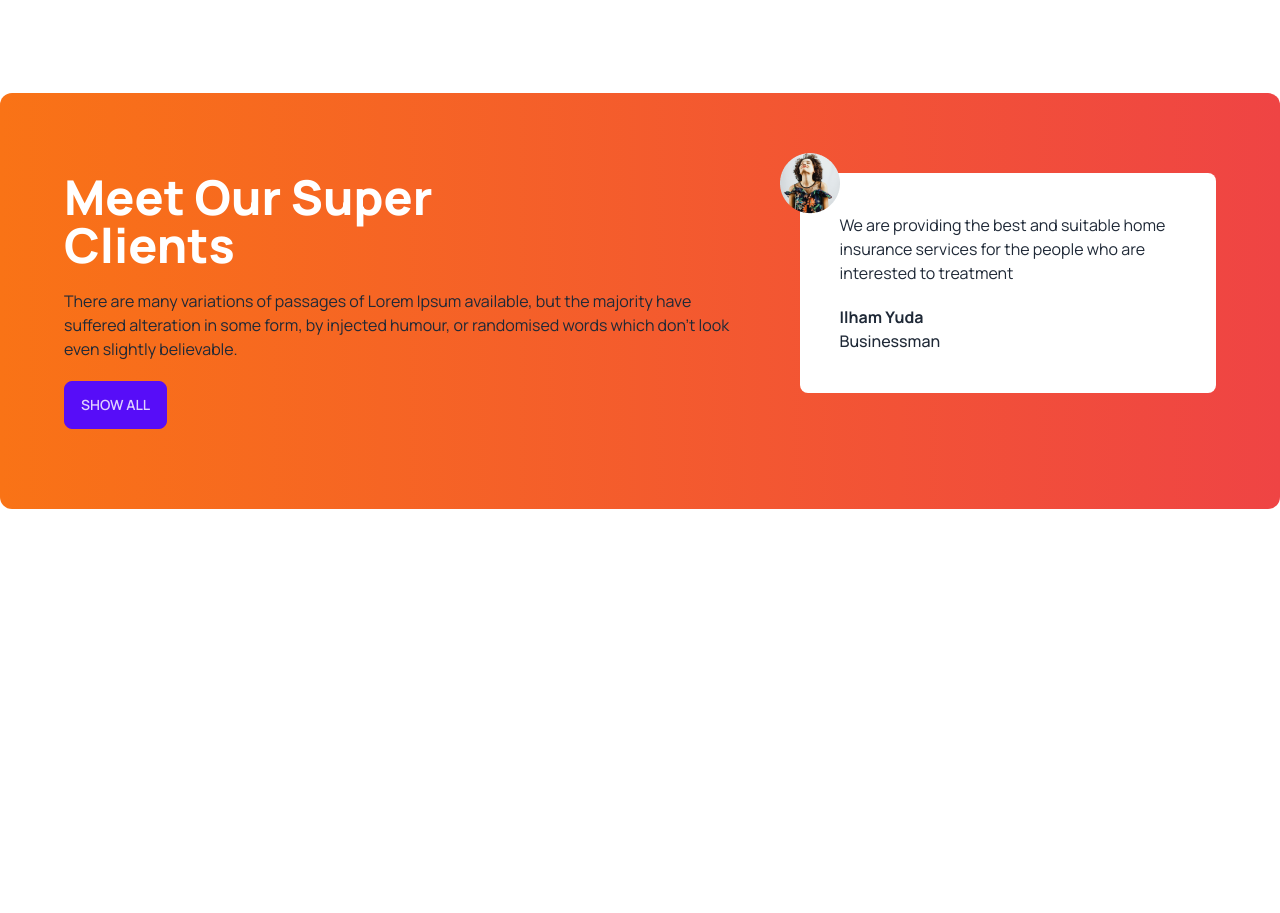
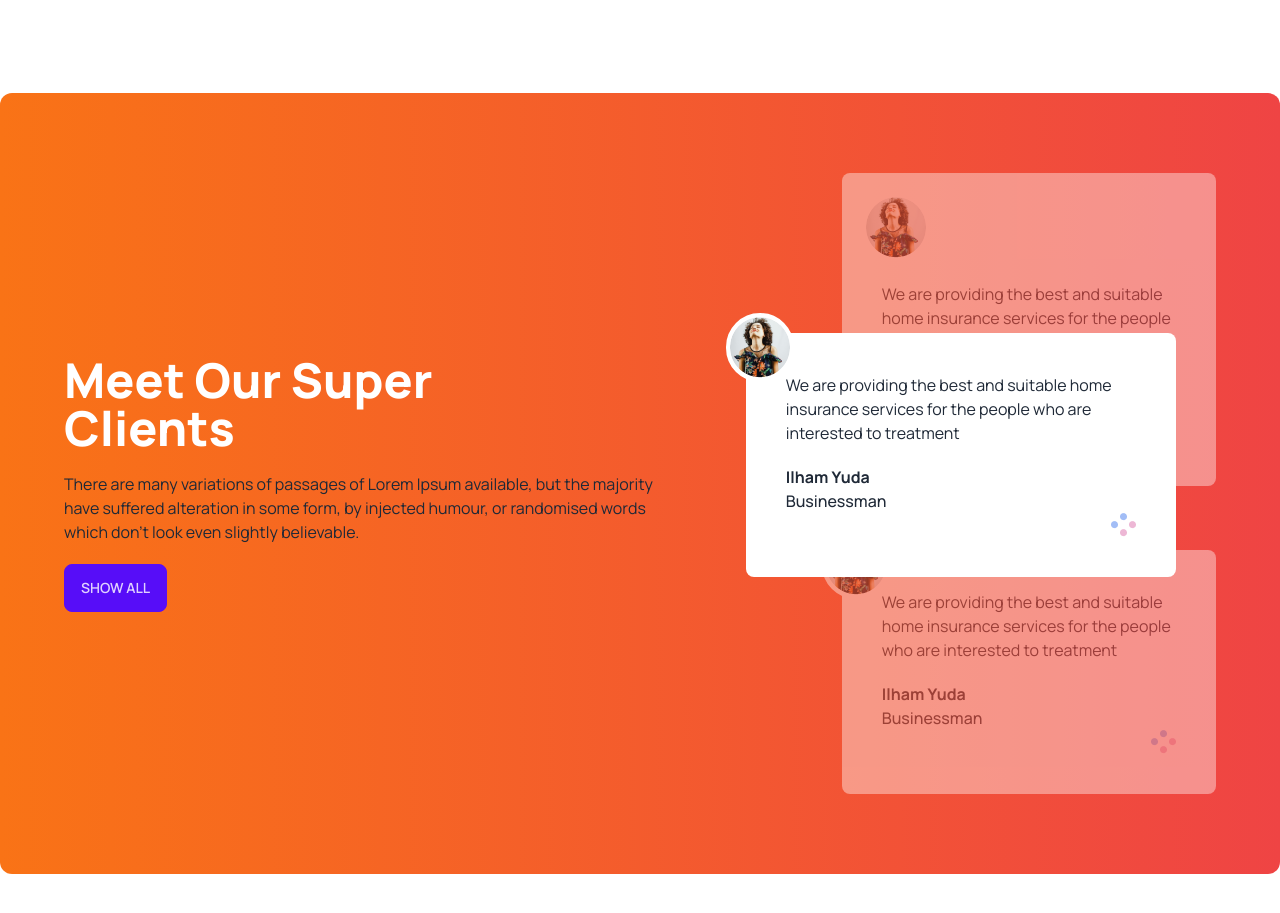
Before and after one commit to Jillurcf/tea-house-resources-m14, a plain HTML site: page index.html in a window 1280 px wide. Shown: the part 1774-2687 px from the top of the page. Before the commit the page ends 2379 px from the top, so only its background shows below. Drawn offline with nearby package versions, Linux system fonts and the light colour scheme.

Commit message:
meet our super client

```diff
--- a/index.html
+++ b/index.html
@@ -145,7 +145,8 @@
         </section>
         <!-- super client section -->
         <section
-            class="my-24 rounded-xl bg-gradient-to-r from-orange-500 to-red-500 px-16 py-20 flex flex-cols lg:flex-row gap-12">
+            class="my-24 rounded-xl bg-gradient-to-r from-orange-500 to-red-500 px-16 py-20 flex flex-col lg:flex-row gap-12">
+            <div class=" flex lg:pr-28 items-center">
                 <div class="space-y-5">
                     <h2 class="text-5xl text-white font-extrabold ">Meet Our Super <br> Clients</h2>
                     <p>There are many variations of passages of Lorem Ipsum available, but the majority have suffered
@@ -153,14 +154,44 @@
                         believable. </p>
                     <button class="btn btn-primary">Show All</button>
                 </div>
-            <div>
-                <!-- review -->
-                <div class="relative p-10 rounded-lg bg-white">
-                    <img class="absolute -left-5 -top-5" src="images/client.png" alt="">
+            </div>
+            <!-- review container -->
+            <div class="relative">
+                <!--Next review -->
+                <div class="relative z-10 mb-16 opacity-40 p-10 rounded-lg bg-white">
+                    <img class="relative -left-5 -top-5 border-4 border-white rounded-full bg-white"
+                        src="images/client.png" alt="">
                     <p>We are providing the best and suitable home insurance services for the people who are interested
                         to treatment</p>
                     <h4 class="font-bold mt-5">Ilham Yuda</h4>
                     <p class="font-medium">Businessman</p>
+                    <div class="flex justify-end">
+                        <img class="flex-end" src="images/circles.png" alt="">
+                    </div>
+                </div>
+                <!-- Current review -->
+                <div class="absolute z-20 top-40 lg:-left-24 lg:w-[430px] p-10 rounded-lg bg-white">
+                    <img class="absolute -left-5 -top-5 border-4 border-white rounded-full bg-white"
+                        src="images/client.png" alt="">
+                    <p>We are providing the best and suitable home insurance services for the people who are interested
+                        to treatment</p>
+                    <h4 class="font-bold mt-5">Ilham Yuda</h4>
+                    <p class="font-medium">Businessman</p>
+                    <div class="flex justify-end">
+                        <img class="flex-end" src="images/circles.png" alt="">
+                    </div>
+                </div>
+                <!-- Previous review -->
+                <div class="relative z-10 opacity-40 p-10 rounded-lg bg-white">
+                    <img class="absolute -left-5 -top-5 border-4 border-white rounded-full bg-white"
+                        src="images/client.png" alt="">
+                    <p>We are providing the best and suitable home insurance services for the people who are interested
+                        to treatment</p>
+                    <h4 class="font-bold mt-5">Ilham Yuda</h4>
+                    <p class="font-medium">Businessman</p>
+                    <div class="flex justify-end">
+                        <img class="flex-end" src="images/circles.png" alt="">
+                    </div>
                 </div>
             </div>
         </section>
```
Lines whose indentation alone changed are shown as unchanged.
